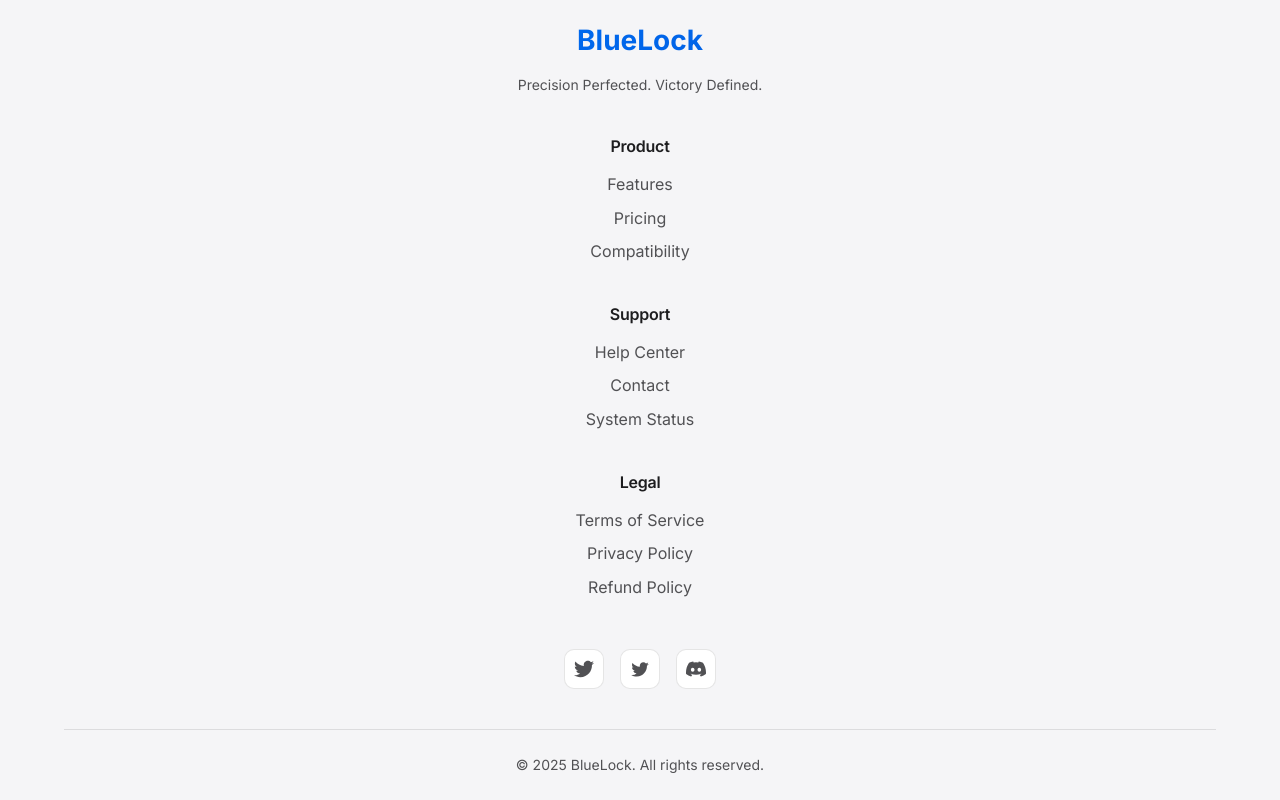
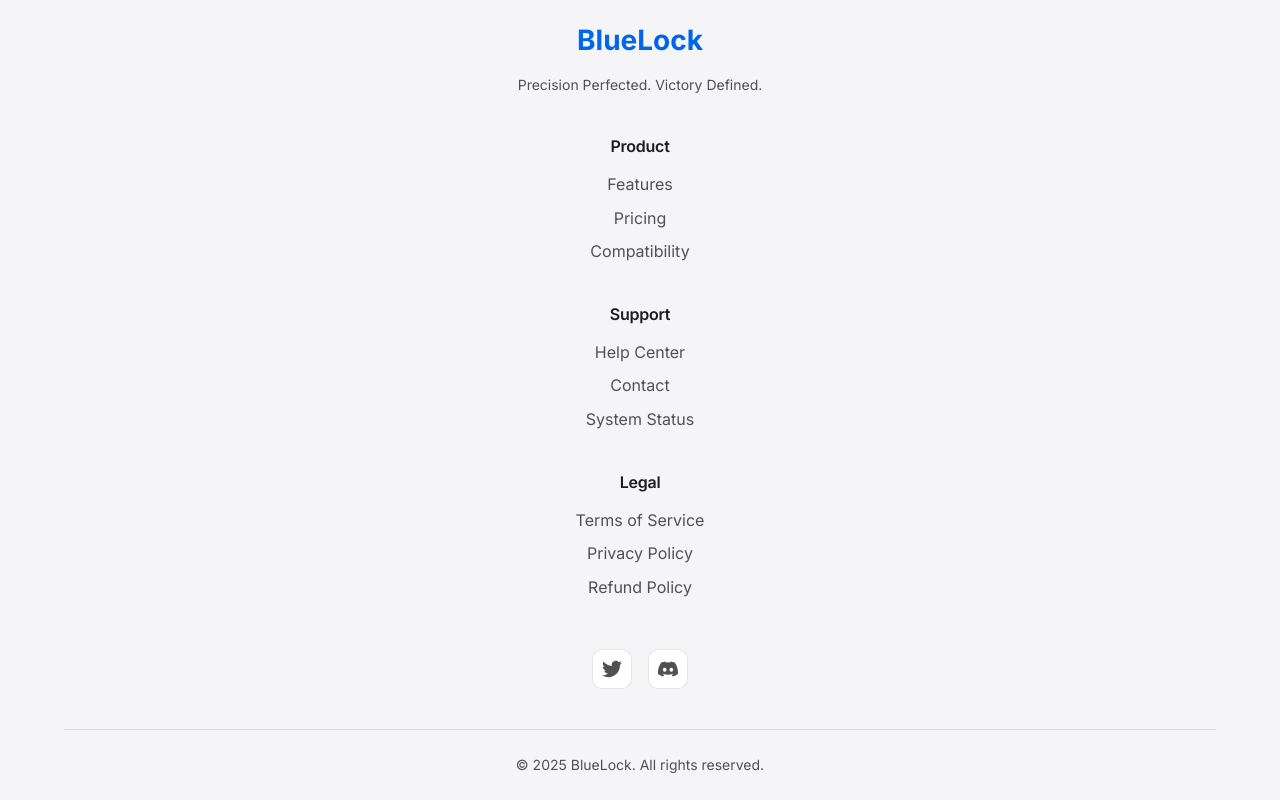
Before and after one commit to devvnr6/bluelock, a plain HTML site: page index.html in a window 1280 px wide. Shown: the part 4563-5363 px from the top of the page. Drawn offline with Linux system fonts and the light colour scheme.

```diff
--- a/index.html
+++ b/index.html
@@ -471,19 +471,7 @@
                 />
               </svg>
             </a>
-            <a href="#" class="social-link">
-              <svg
-                width="20"
-                height="20"
-                fill="currentColor"
-                viewBox="0 0 24 24"
-              >
-                <path
-                  d="M22.46 6c-.77.35-1.6.58-2.46.69.88-.53 1.56-1.37 1.88-2.38-.83.5-1.75.85-2.72 1.05C18.37 4.5 17.26 4 16 4c-2.35 0-4.27 1.92-4.27 4.29 0 .34.04.67.11.98C8.28 9.09 5.11 7.38 3 4.79c-.37.63-.58 1.37-.58 2.15 0 1.49.75 2.81 1.91 3.56-.71 0-1.37-.2-1.95-.5v.03c0 2.08 1.48 3.82 3.44 4.21a4.22 4.22 0 0 1-1.93.07 4.28 4.28 0 0 0 4 2.98 8.521 8.521 0 0 1-5.33 1.84c-.34 0-.68-.02-1.02-.06C3.44 20.29 5.7 21 8.12 21 16 21 20.33 14.46 20.33 8.79c0-.19 0-.37-.01-.56.84-.6 1.56-1.36 2.14-2.23z"
-                />
-              </svg>
-            </a>
-            <a href="#" class="social-link">
+            <a href="https://discord.gg/hqgCctz6hD" class="social-link">
               <svg
                 width="20"
                 height="20"
```
